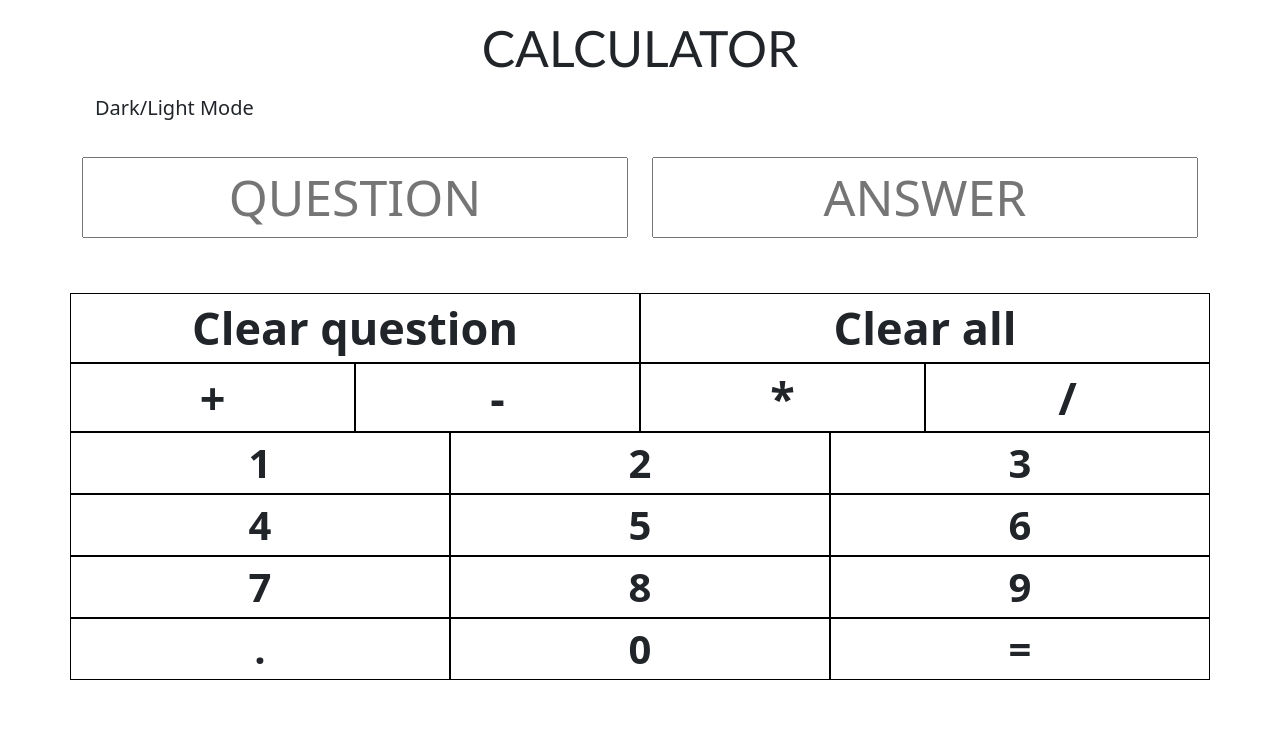
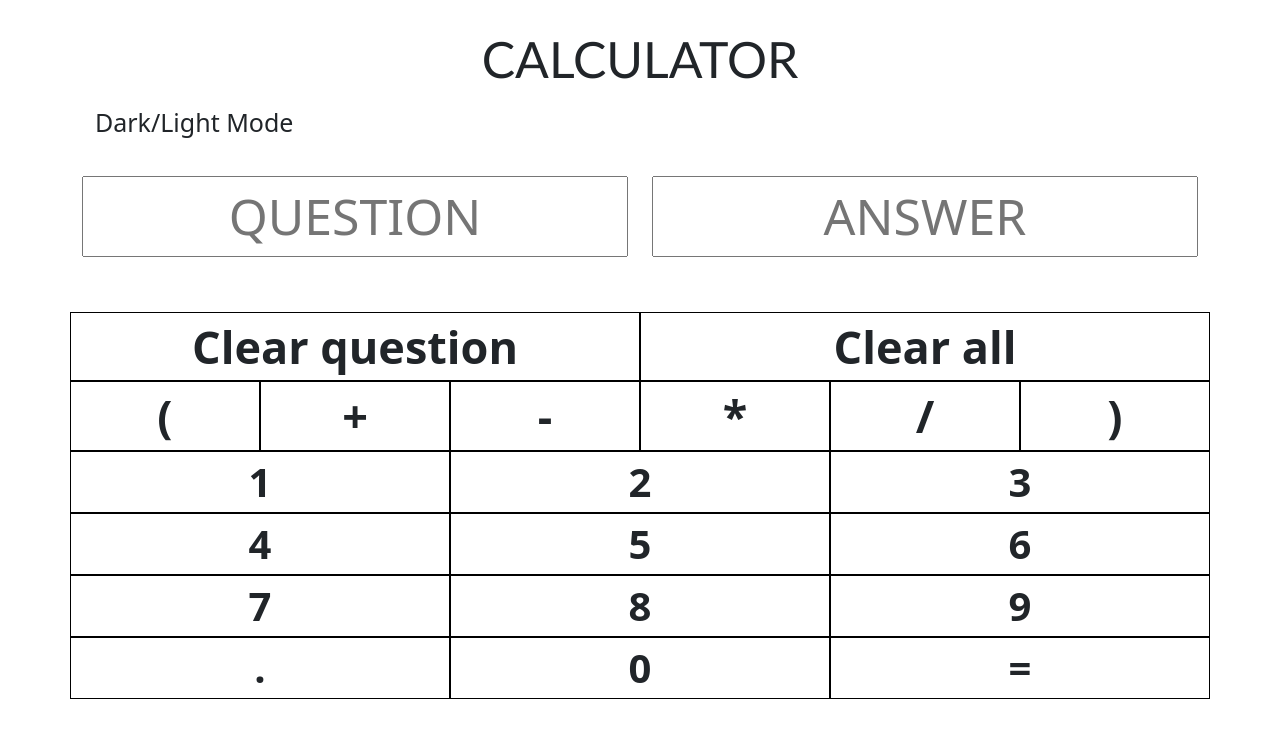
Before and after one commit to ChhutiMistry/MyCalculator, a plain HTML site: page index.html in a window 1280 px wide. Drawn offline with nearby package versions, Linux system fonts and the light colour scheme.

Commit message:
first change

```diff
--- a/index.css
+++ b/index.css
@@ -2,11 +2,11 @@
     text-align: center;
     font-size: 50px;
     font-family: Gill Sans;
-    margin-top: 1%;
+    margin-top: 2%;
 }
 
 #dark{
-    font-size: 20px;
+    font-size: 25px;
 }
 
 .box{
@@ -52,3 +52,8 @@
     border-color: white;
     border-width: 1px;
 }
+
+.mybox{
+    color: white;
+    background-color: black;
+}
--- a/index.html
+++ b/index.html
@@ -15,9 +15,9 @@
             <div id="heading">
                 CALCULATOR
             </div>
-            <button type="button" class="btn btn-outline-default" id="dark" onClick="changemode()">
+            <div type="button" class="btn" id="dark" onClick="changemode()">
                 Dark/Light Mode
-            </button>
+            </div>
             <div class="row">
                 <div class="col-xxl-6 col-xl-6 col-lg-6 col-md-6 col-sm-6 col-6">
                     <input title="Question" placeholder="QUESTION" class="box" id="question"/>
@@ -31,17 +31,23 @@
                 <div class="col-xxl-6 col-xl-6 col-lg-6 col-md-6 col-sm-6 col-6 data mysymbol" type="button" onclick = "clearscreen()">
                     Clear all
                 </div>
-                <div class="col-xxl-3 col-xl-3 col-lg-3 col-md-3 col-sm-3 col-3 data mysymbol" type="button" onclick = "showme(`+`)">
+                <div class="col-xxl-2 col-xl-2 col-lg-2 col-md-2 col-sm-2 col-2 data mysymbol" type="button" onclick = "showme(`(`)">
+                    (
+                </div>
+                <div class="col-xxl-2 col-xl-2 col-lg-2 col-md-2 col-sm-2 col-2 data mysymbol" type="button" onclick = "showme(`+`)">
                     +
                 </div>
-                <div class="col-xxl-3 col-xl-3 col-lg-3 col-md-3 col-sm-3 col-3 data mysymbol" type="button" onclick = "showme(`-`)">
+                <div class="col-xxl-2 col-xl-2 col-lg-2 col-md-2 col-sm-2 col-2 data mysymbol" type="button" onclick = "showme(`-`)">
                     -
                 </div>
-                <div class="col-xxl-3 col-xl-3 col-lg-3 col-md-3 col-sm-3 col-3 data mysymbol" type="button" onclick = "showme(`*`)">
+                <div class="col-xxl-2 col-xl-2 col-lg-2 col-md-2 col-sm-2 col-2 data mysymbol" type="button" onclick = "showme(`*`)">
                     *
                 </div>
-                <div class="col-xxl-3 col-xl-3 col-lg-3 col-md-3 col-sm-3 col-3 data mysymbol" type="button" onclick = "showme(`/`)">
+                <div class="col-xxl-2 col-xl-2 col-lg-2 col-md-2 col-sm-2 col-2 data mysymbol" type="button" onclick = "showme(`/`)">
                     /
+                </div>
+                <div class="col-xxl-2 col-xl-2 col-lg-2 col-md-2 col-sm-2 col-2 data mysymbol" type="button" onclick = "showme(`)`)">
+                    )
                 </div>
                 <div class="col-xxl-4 col-xl-4 col-lg-4 col-md-4 col-sm-4 col-4 data mycontent" type="button" onclick = "showme(`1`)">
                     1
--- a/index.js
+++ b/index.js
@@ -19,6 +19,10 @@ function changemode(){
     var m = document.getElementsByClassName(`data`)[15];
     var mmyborder = document.getElementsByClassName(`data`)[16];
     var myyborder = document.getElementsByClassName(`data`)[17];
+    var myyborderr = document.getElementsByClassName(`data`)[18];
+    var myyborderrr = document.getElementsByClassName(`data`)[19];
+    var mybox = document.getElementsByClassName(`box`)[0];
+    var myboxx = document.getElementsByClassName(`box`)[1];
     mybody.classList.toggle(`mydark`);
     mybutton.classList.toggle(`mybutton`);
     myborder.classList.toggle(`mydata`);
@@ -39,6 +43,10 @@ function changemode(){
     m.classList.toggle(`mydata`);
     mmyborder.classList.toggle(`mydata`);
     myyborder.classList.toggle(`mydata`);
+    myyborderr.classList.toggle(`mydata`);
+    myyborderrr.classList.toggle(`mydata`);
+    mybox.classList.toggle(`mybox`);
+    myboxx.classList.toggle(`mybox`);
 }
 
 function clearscreen() {
```
